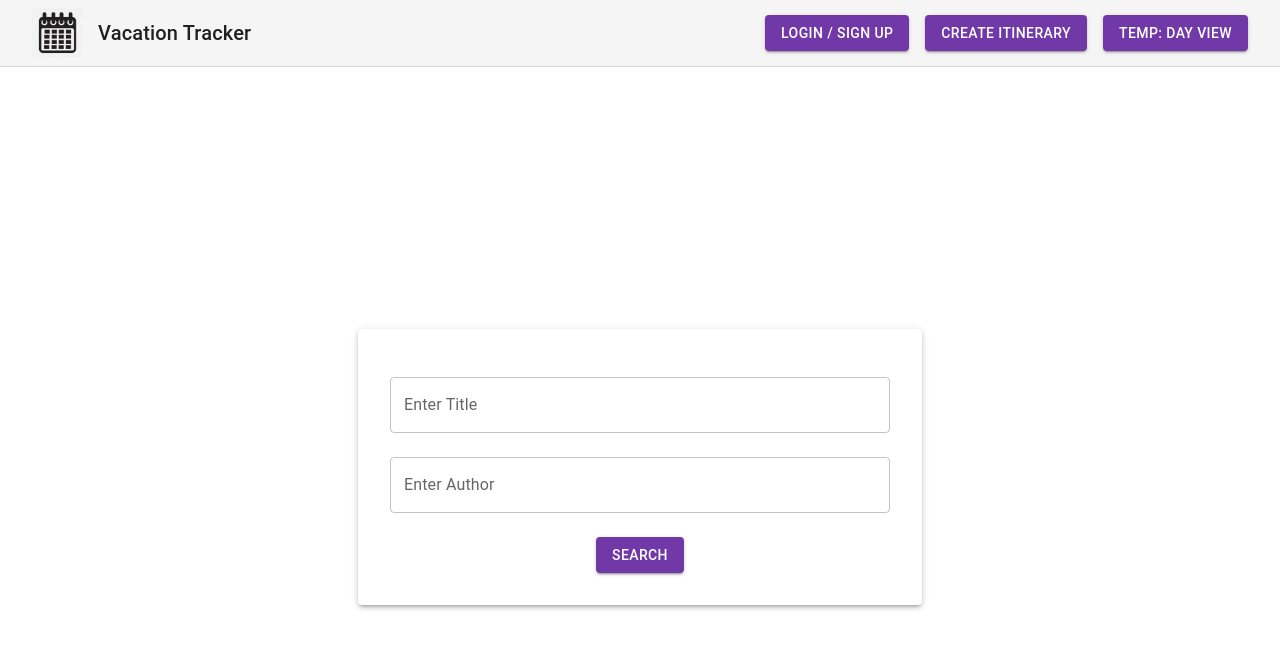
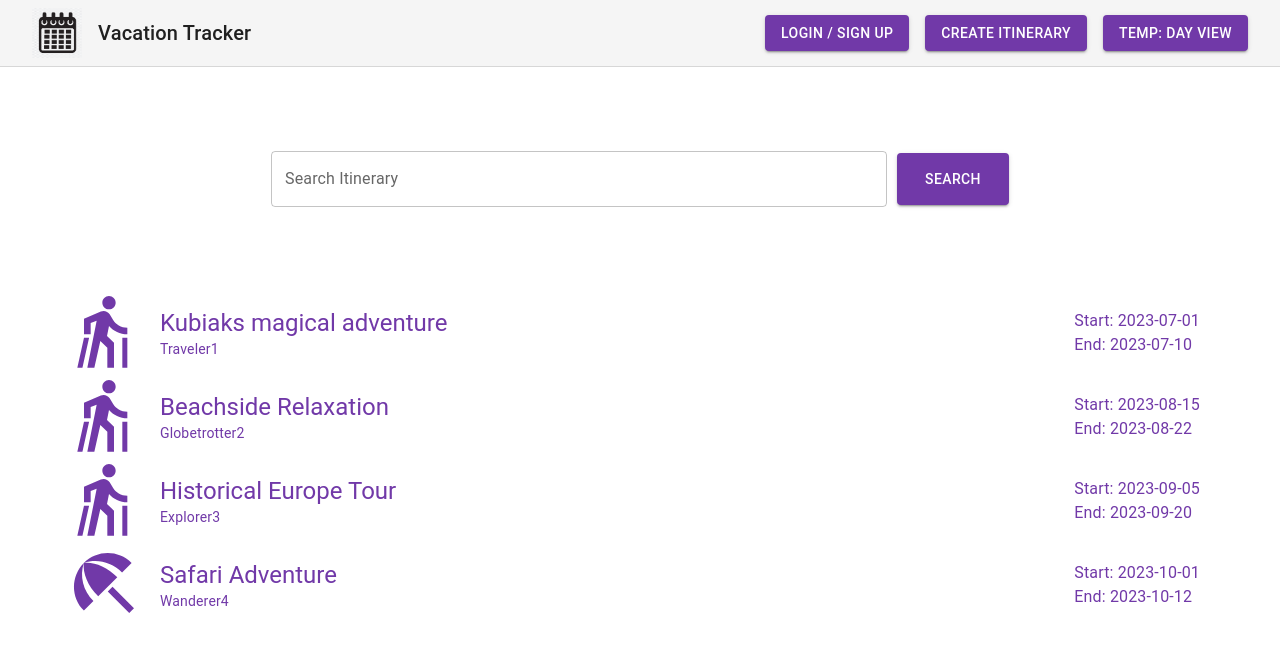
Before and after one commit to seamus0192/307-travel-project, a React (Create React App) app in the folder packages/travel-project-frontend/: page / in a window 1280 px wide. Shown: the top 652 px of the page. Built offline with nearby package versions, Linux system fonts and the light colour scheme.

Commit message:
home page basics

```diff
--- a/packages/travel-project-frontend/src/components/Header/Header.tsx
+++ b/packages/travel-project-frontend/src/components/Header/Header.tsx
@@ -23,7 +23,7 @@ const Header: React.FC = () => {
     >
       <Toolbar sx={{ flexWrap: 'wrap', justifyContent: 'space-between' }}>
         <Box sx={{ display: 'flex', alignItems: 'center', mr: 2 }}>
-          <IconButton component={RouterLink} to="/home">
+          <IconButton component={RouterLink} to="/">
             <img
               src={VacationTrackerLogo}
               alt="Vacation Tracker"
--- a/packages/travel-project-frontend/src/pages/HomePage/HomePage.tsx
+++ b/packages/travel-project-frontend/src/pages/HomePage/HomePage.tsx
@@ -1,66 +1,146 @@
-import React, { useState } from 'react'
-import { TextField, Button, Paper, Box } from '@mui/material'
+import React, { useState, useEffect } from 'react'
+import { AppBar, Toolbar, TextField, Button, Container, Card, Typography } from '@mui/material'
+// import { getItineraries } from '../../httpClient/itinerary'
+import Grid from '@mui/material/Grid'
+import ForestIcon from '@mui/icons-material/Forest'
+import BeachAccessIcon from '@mui/icons-material/BeachAccess'
+import NordicWalkingIcon from '@mui/icons-material/NordicWalking'
+import EmojiTransportationIcon from '@mui/icons-material/EmojiTransportation'
+import CabinIcon from '@mui/icons-material/Cabin'
+import SnowshoeingIcon from '@mui/icons-material/Snowshoeing'
+import HolidayVillageIcon from '@mui/icons-material/HolidayVillage'
+import AcUnitIcon from '@mui/icons-material/AcUnit'
+import TravelExploreIcon from '@mui/icons-material/TravelExplore'
+import AnchorIcon from '@mui/icons-material/Anchor'
+import DirectionsBoatIcon from '@mui/icons-material/DirectionsBoat'
+import LocationCityIcon from '@mui/icons-material/LocationCity'
+import { Link as RouterLink } from 'react-router-dom'
 
-function CreateHomePage (): JSX.Element {
-  const [searchTitle, setSearchTitle] = useState('')
-  const [searchAuthor, setSearchAuthor] = useState('')
+interface Itinerary {
+  id: number
+  username: string
+  name: string
+  icon?: string // Optional icon
+  startDate: string // Using string to represent dates, can be adjusted based on how dates are handled
+  endDate: string
+}
 
-  const handleSearchButtonClick = (): void => {
-    console.log('Search Title:', searchTitle, 'Search Author:', searchAuthor)
+interface IconItem {
+  name: string
+  icon: React.ReactElement
+}
+
+const exampleItineraries: Itinerary[] = [
+  {
+    id: 1,
+    username: 'Traveler1',
+    name: 'Kubiaks magical adventure',
+    icon: 'Hike',
+    startDate: '2023-07-01',
+    endDate: '2023-07-10'
+  },
+  {
+    id: 2,
+    username: 'Globetrotter2',
+    name: 'Beachside Relaxation',
+    icon: 'Hike',
+    startDate: '2023-08-15',
+    endDate: '2023-08-22'
+  },
+  {
+    id: 3,
+    username: 'Explorer3',
+    name: 'Historical Europe Tour',
+    icon: 'Hike',
+    startDate: '2023-09-05',
+    endDate: '2023-09-20'
+  },
+  {
+    id: 4,
+    username: 'Wanderer4',
+    name: 'Safari Adventure',
+    icon: 'Beach',
+    startDate: '2023-10-01',
+    endDate: '2023-10-12'
+  }
+]
+
+function HomePage (): JSX.Element {
+  const [itineraries, setItineraries] = useState<Itinerary[]>([])
+  const [searchTerm, setSearchTerm] = useState('')
+
+  const icons: IconItem[] = [
+    { name: 'Forest', icon: <ForestIcon style={ { height: '5rem', width: '5rem' } }/> },
+    { name: 'Beach', icon: <BeachAccessIcon style={ { height: '5rem', width: '5rem' } }/> },
+    { name: 'Hike', icon: <NordicWalkingIcon style={ { height: '5rem', width: '5rem' } }/> },
+    { name: 'Explore', icon: <EmojiTransportationIcon style={ { height: '5rem', width: '5rem' } }/> },
+    { name: 'Cabin', icon: <CabinIcon style={ { height: '5rem', width: '5rem' } }/> },
+    { name: 'Ski', icon: <SnowshoeingIcon style={ { height: '5rem', width: '5rem' } }/> },
+    { name: 'Village', icon: <HolidayVillageIcon style={ { height: '5rem', width: '5rem' } }/> },
+    { name: 'Cold', icon: <AcUnitIcon style={ { height: '5rem', width: '5rem' } }/> },
+    { name: 'Travel', icon: <TravelExploreIcon style={ { height: '5rem', width: '5rem' } }/> },
+    { name: 'Sea', icon: <AnchorIcon style={ { height: '5rem', width: '5rem' } }/> },
+    { name: 'Boat', icon: <DirectionsBoatIcon style={ { height: '5rem', width: '5rem' } }/> },
+    { name: 'City', icon: <LocationCityIcon style={ { height: '5rem', width: '5rem' } }/> }
+  ]
+
+  useEffect(() => {
+    setItineraries(exampleItineraries)
+    // getItineraries(userId).then(data => { setItineraries(data) }).catch(error => { console.error(error) })
+  }, [])
+
+  const handleSearchChange = (event: { target: { value: React.SetStateAction<string> } }): void => {
+    setSearchTerm(event.target.value)
+  }
+
+  const handleSearch = (): void => {
+    console.log(searchTerm.toLowerCase())
+    const filteredItineraries = itineraries.filter(itinerary => itinerary.name.toLowerCase().includes(searchTerm.toLowerCase()))
+    setItineraries(filteredItineraries)
   }
 
   return (
-    <Box
-      display="flex"
-      justifyContent="center"
-      alignItems="center"
-      minHeight="100vh"
-    >
-      <Paper
-        elevation={3}
-        sx={{
-          width: '100%',
-          maxWidth: '500px',
-          p: 4,
-          m: 2,
-          display: 'flex',
-          flexDirection: 'column',
-          alignItems: 'center'
-        }}
-      >
+    <div>
+      <AppBar position="static" elevation={0} style={{ padding: '5rem 0', backgroundColor: 'transparent' }}>
+        <Toolbar style={{ justifyContent: 'center' }}>
           <TextField
-          label="Enter Title"
+              label="Search Itinerary"
               variant="outlined"
-          value={searchTitle}
-          onChange={ (e) => { setSearchTitle(e.target.value) } }
-          margin="normal"
-          fullWidth
-        />
-        <TextField
-          label="Enter Author"
-          variant="outlined"
-          value={searchAuthor}
-          onChange={ (e) => { setSearchAuthor(e.target.value) } }
-          margin="normal"
-          fullWidth
+              onChange={handleSearchChange}
+              style={{ marginRight: '10px', width: '50%' }}
           />
           <Button
-          onClick={handleSearchButtonClick}
+              style={{ backgroundColor: '#7139a8', height: '3.25rem', width: '7rem' }}
               variant="contained"
-          color="primary"
-          sx={{
-            mt: 2,
-            backgroundColor: '#7139a8',
-            ':hover': {
-              bgcolor: '#965ad3'
-            }
-          }}
+              onClick={handleSearch}
           >
             Search
           </Button>
-      </Paper>
-    </Box>
+        </Toolbar>
+      </AppBar>
+      <Container >
+        {itineraries.map((itinerary) => (
+          <Card key={itinerary.id} style={{ marginBottom: '20px', color: '#7139a8', textDecoration: 'none' }}
+                component={ RouterLink }
+                to='/itinerary'>
+            <Grid container spacing={2} alignItems="center">
+              <Grid item>
+                { icons.find(iconItem => iconItem.name === itinerary.icon)?.icon }
+              </Grid>
+              <Grid item xs>
+                <Typography variant="h5">{itinerary.name}</Typography>
+                <Typography variant="body2">{itinerary.username}</Typography>
+              </Grid>
+              <Grid item>
+                <Typography variant="body1" style={{ padding: '0 1rem 0 1rem' }}>Start: {itinerary.startDate}</Typography>
+                <Typography variant="body1" style={{ padding: '0 1rem 0 1rem' }}>End: {itinerary.endDate}</Typography>
+              </Grid>
+            </Grid>
+          </Card>
+        ))}
+      </Container>
+    </div>
   )
 }
 
-export default CreateHomePage
+export default HomePage
```
Also changed, not shown: packages/travel-project-frontend/src/httpClient/itinerary.ts (+18 -18 lines). Lines whose indentation alone changed are shown as unchanged.
